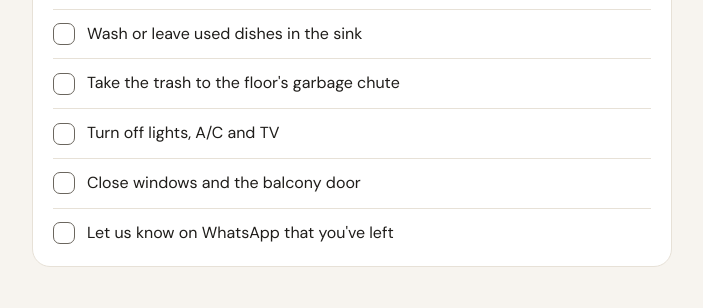
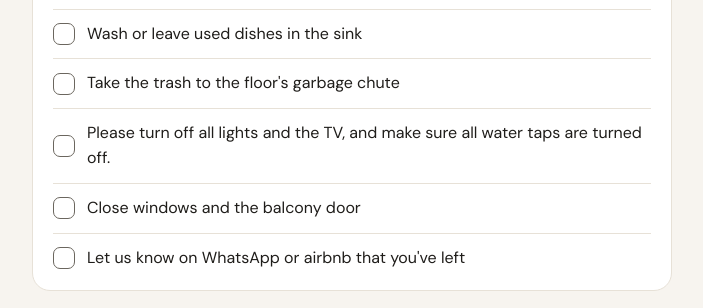
Before and after one commit to best-airbnb/guia-infinity-1201-ibg, a plain HTML site: page index.html in a window 1280 px wide. Shown: the part 2720-3028 px from the top of the page, without its empty margins (288-991 px from the left). Drawn offline with Linux system fonts and the light colour scheme.

Commit message:
check-out

```diff
--- a/index.html
+++ b/index.html
@@ -110,9 +110,9 @@ const CONFIG = {
     { es: "Deja las llaves/controles sobre la mesa del comedor", en: "Leave keys/remotes on the dining table" },
     { es: "Lava o deja en el lavaplatos la loza usada",           en: "Wash or leave used dishes in the sink" },
     { es: "Saca la basura al shut del piso",                      en: "Take the trash to the floor's garbage chute" },
-    { es: "Apaga luces, aire acondicionado y TV",                 en: "Turn off lights, A/C and TV" },
+    { es: "Apaga luces, TV y llaves de agua cerradas",                 en: "Please turn off all lights and the TV, and make sure all water taps are turned off." },
     { es: "Cierra ventanas y la puerta del balcón",               en: "Close windows and the balcony door" },
-    { es: "Avísanos por WhatsApp que ya saliste",                 en: "Let us know on WhatsApp that you've left" }
+    { es: "Avísanos por WhatsApp o airbnb que ya saliste",                 en: "Let us know on WhatsApp or airbnb that you've left" }
   ],
 
   recomendaciones: [
```
